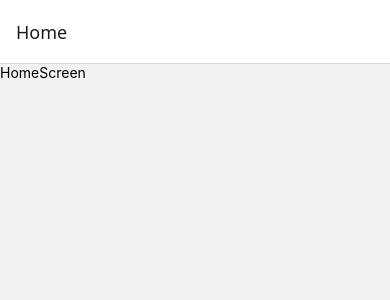
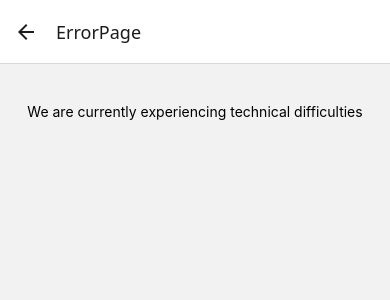
Before and after one commit to muffinFactory/BasicReactNativeApp, a React Native app: screen /ErrorPage in a window 390 px wide. Before the commit this address had no page. Shown: the top 300 px of the page. Built offline with nearby package versions, Linux system fonts and the light colour scheme; what react-native-keyboard-controller would draw is missing.

Commit message:
feat: HomeScreen with tabs

```diff
--- a/src/navigation/MainNavigator.tsx
+++ b/src/navigation/MainNavigator.tsx
@@ -1,5 +1,6 @@
 import { createNativeStackNavigator } from "@react-navigation/native-stack"
 
+import ErrorScreen from "@screens/Error"
 import HomeScreen from "@screens/Home"
 
 import { MainNavigatorStack } from "../lib/routes/type"
@@ -10,6 +11,7 @@ const MainNavigator = () => {
   return (
     <Stack.Navigator initialRouteName="Home">
       <Stack.Screen name="Home" component={HomeScreen} />
+      <Stack.Screen name="ErrorPage" component={ErrorScreen} />
     </Stack.Navigator>
   )
 }
--- /dev/null
+++ b/src/screens/Error/index.tsx
@@ -0,0 +1,17 @@
+import { Text } from "react-native"
+
+import { BaseScreen } from "@components/layout"
+import { MainStackScreen } from "@lib/routes/type"
+
+// Generic Error Screen
+const ErrorScreen = ({}: MainStackScreen<"ErrorPage">) => {
+  return (
+    <BaseScreen>
+      <Text style={{ alignSelf: "center", marginTop: "10%" }}>
+        We are currently experiencing technical difficulties
+      </Text>
+    </BaseScreen>
+  )
+}
+
+export default ErrorScreen
--- /dev/null
+++ b/src/screens/Home/Main/index.tsx
@@ -0,0 +1,15 @@
+import { Text } from "react-native"
+
+import { BaseScreen } from "@components/layout"
+
+import { HomeTabScreen } from "../type"
+
+const MainTabScreen = ({}: HomeTabScreen<"Home">) => {
+  return (
+    <BaseScreen>
+      <Text style={{ alignSelf: "center", marginTop: "10%" }}>HomeScreen</Text>
+    </BaseScreen>
+  )
+}
+
+export default MainTabScreen
--- /dev/null
+++ b/src/screens/Home/Profile/index.tsx
@@ -0,0 +1,15 @@
+import { Text } from "react-native"
+
+import { BaseScreen } from "@components/layout"
+
+import { HomeTabScreen } from "../type"
+
+const ProfileTabScreen = ({}: HomeTabScreen<"Profile">) => {
+  return (
+    <BaseScreen>
+      <Text style={{ alignSelf: "center", marginTop: "10%" }}>Profile</Text>
+    </BaseScreen>
+  )
+}
+
+export default ProfileTabScreen
--- a/src/screens/Home/index.tsx
+++ b/src/screens/Home/index.tsx
@@ -1,15 +1,18 @@
-import { Text } from "react-native"
+import { createBottomTabNavigator } from "@react-navigation/bottom-tabs"
 
-import { BaseScreen } from "@components/layout"
-import { MainStackScreen } from "@lib/routes/type"
+import MainTabScreen from "./Main"
+import ProfileTabScreen from "./Profile"
+import { TabsParamList } from "./type"
 
-// TODO Tab Navigator here
-const HomeScreen = ({}: MainStackScreen<"Home">) => {
+const Tab = createBottomTabNavigator<TabsParamList>()
+
+const TabsNavigator = () => {
   return (
-    <BaseScreen>
-      <Text>HomeScreen</Text>
-    </BaseScreen>
+    <Tab.Navigator screenOptions={{ headerShown: false }}>
+      <Tab.Screen name="Home" component={MainTabScreen} />
+      <Tab.Screen name="Profile" component={ProfileTabScreen} />
+    </Tab.Navigator>
   )
 }
 
-export default HomeScreen
+export default TabsNavigator
--- /dev/null
+++ b/src/screens/Home/type.ts
@@ -0,0 +1,14 @@
+import { RouteProp } from "@react-navigation/native"
+
+import { MainStackNavigation } from "@lib/routes/type"
+
+// TODO Define the tab routes later
+export type TabsParamList = {
+  Home: undefined
+  Profile: undefined
+}
+
+export type HomeTabScreen<RouteName extends keyof TabsParamList> = {
+  route: RouteProp<TabsParamList, RouteName>
+  navigation: MainStackNavigation
+}
```
